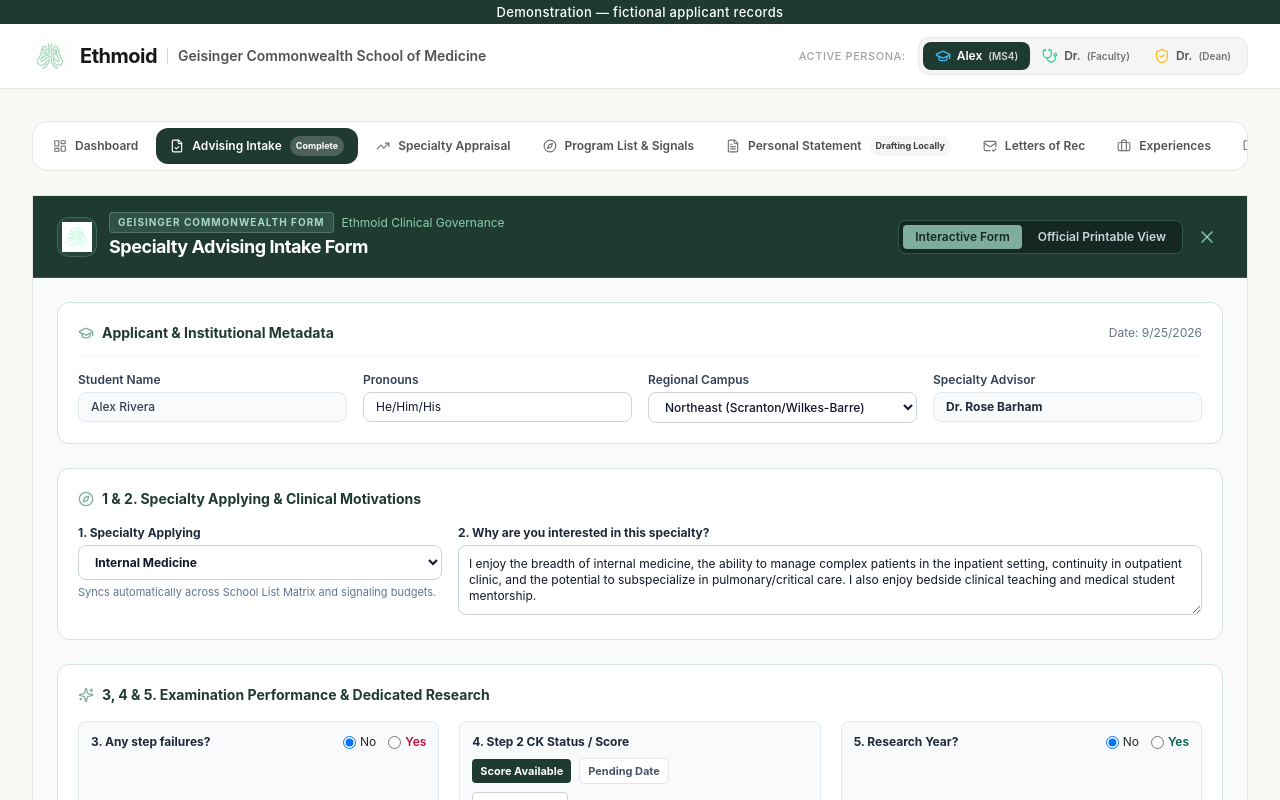
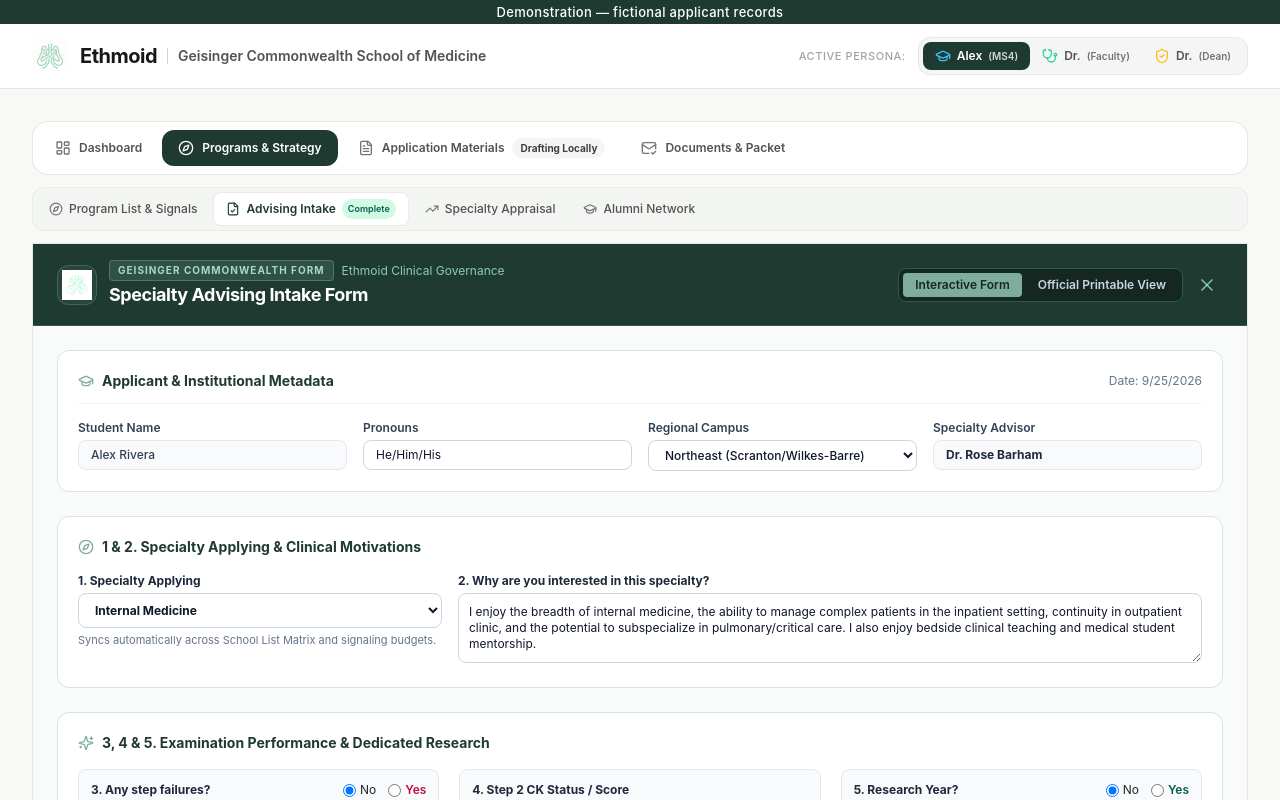
Before and after one commit to hacharya65/eras_program_list_builder, a Next.js app: page / in a window 1280 px wide. Both pictures are taken after a click on the button "Open full Geisinger Specialty Advising Intake Form". Shown: the top 800 px of the page. Built offline with nearby package versions, Linux system fonts and the light colour scheme.

Commit message:
feat: condense applicant navigation into 4 main tabs with nested sub-sections

```diff
--- a/src/components/StudentPortal.tsx
+++ b/src/components/StudentPortal.tsx
@@ -187,8 +187,62 @@
 
   const psStage = stageLabels[personalStatement.stage];
 
-  const applicantNavTabs = [
-    { id: 'overview', label: 'Dashboard', icon: LayoutDashboard },
+  type MainTabKey = 'dashboard' | 'programs' | 'application' | 'documents';
+
+  const getMainTabForView = (view: typeof activeView): MainTabKey => {
+    switch (view) {
+      case 'overview':
+        return 'dashboard';
+      case 'school_list':
+      case 'intake':
+      case 'competitiveness':
+      case 'alumni_directory':
+        return 'programs';
+      case 'personal_statement':
+      case 'personal_statement_feedback':
+      case 'experiences':
+      case 'scholarly_works':
+        return 'application';
+      case 'letters':
+      case 'transfer_kit':
+        return 'documents';
+      default:
+        return 'dashboard';
+    }
+  };
+
+  const activeMainTab = getMainTabForView(activeView);
+
+  interface SubSectionItem {
+    id: typeof activeView;
+    label: string;
+    icon: React.ComponentType<{ className?: string }>;
+    badge?: string;
+  }
+
+  interface MainNavigationTab {
+    id: MainTabKey;
+    label: string;
+    icon: React.ComponentType<{ className?: string }>;
+    defaultView: typeof activeView;
+    badge?: string;
+    subSections?: SubSectionItem[];
+  }
+
+  const mainNavigationTabs: MainNavigationTab[] = [
+    {
+      id: 'dashboard',
+      label: 'Dashboard',
+      icon: LayoutDashboard,
+      defaultView: 'overview',
+    },
+    {
+      id: 'programs',
+      label: 'Programs & Strategy',
+      icon: Compass,
+      defaultView: 'school_list',
+      subSections: [
+        { id: 'school_list', label: 'Program List & Signals', icon: Compass },
         {
           id: 'intake',
           label: 'Advising Intake',
@@ -196,14 +250,39 @@
           badge: advisingIntake.isCompleted ? 'Complete' : 'In Progress',
         },
         { id: 'competitiveness', label: 'Specialty Appraisal', icon: TrendingUp },
-    { id: 'school_list', label: 'Program List & Signals', icon: Compass },
-    { id: 'personal_statement', label: 'Personal Statement', icon: FileText, badge: psStage.label },
-    { id: 'letters', label: 'Letters of Rec', icon: MailCheck },
-    { id: 'experiences', label: 'Experiences', icon: Briefcase },
+        { id: 'alumni_directory', label: 'Alumni Network', icon: GraduationCap },
+      ],
+    },
+    {
+      id: 'application',
+      label: 'Application Materials',
+      icon: FileText,
+      defaultView: 'personal_statement',
+      badge: psStage.label,
+      subSections: [
+        {
+          id: 'personal_statement',
+          label: 'Personal Statement',
+          icon: FileText,
+          badge: psStage.label,
+        },
+        { id: 'experiences', label: '10 Selected Experiences', icon: Briefcase },
         { id: 'scholarly_works', label: 'Scholarly Works', icon: BookOpen },
+      ],
+    },
+    {
+      id: 'documents',
+      label: 'Documents & Packet',
+      icon: MailCheck,
+      defaultView: 'letters',
+      subSections: [
+        { id: 'letters', label: 'Letters of Recommendation', icon: MailCheck },
         { id: 'transfer_kit', label: 'Packet & Exports', icon: Download },
-    { id: 'alumni_directory', label: 'Alumni Network', icon: GraduationCap },
+      ],
+    },
   ];
+
+  const currentMainTabConfig = mainNavigationTabs.find((t) => t.id === activeMainTab);
 
   const renderViewContent = () => {
     if (activeView === 'intake') {
@@ -837,44 +916,35 @@
 };
 
   return (
-    <div className="space-y-6">
-      {/* Persistent Institutional Sub-Navigation (AAMC MyERAS / Thalamus Pattern) */}
+    <div className="space-y-3">
+      {/* Level 1: Primary 4-Tab Navigation (AAMC MyERAS / Thalamus Pattern) */}
       <nav
-        aria-label="Applicant Sections"
+        aria-label="Applicant Main Navigation"
         className="bg-white rounded-2xl border border-neutral-200/90 shadow-2xs p-1.5 flex items-center gap-1 overflow-x-auto scrollbar-none"
       >
-        {applicantNavTabs.map((tab) => {
-          const isActive =
-            activeView === tab.id ||
-            (tab.id === 'personal_statement' &&
-              (activeView === 'personal_statement' || activeView === 'personal_statement_feedback'));
+        {mainNavigationTabs.map((tab) => {
+          const isTabActive = activeMainTab === tab.id;
           return (
             <button
               key={tab.id}
               onClick={() => {
-                if (tab.id === 'personal_statement') {
-                  setActiveView('personal_statement');
-                } else {
-                  setActiveView(tab.id as any);
+                if (activeMainTab !== tab.id) {
+                  setActiveView(tab.defaultView);
                 }
               }}
-              className={`flex items-center gap-2 px-3.5 py-2 rounded-xl text-xs font-semibold whitespace-nowrap transition-all ${
-                isActive
+              className={`flex items-center gap-2 px-4 py-2.5 rounded-xl text-xs font-semibold whitespace-nowrap transition-all ${
+                isTabActive
                   ? 'bg-[#1F3A30] text-white shadow-xs font-bold'
                   : 'text-neutral-600 hover:text-neutral-900 hover:bg-neutral-100/80'
               }`}
             >
-              <tab.icon className={`w-3.5 h-3.5 ${isActive ? 'text-white' : 'text-neutral-500'}`} />
+              <tab.icon className={`w-4 h-4 ${isTabActive ? 'text-white' : 'text-neutral-500'}`} />
               <span>{tab.label}</span>
               {tab.badge && (
                 <span
-                  className={`text-[9px] px-1.5 py-0.5 rounded-full font-bold ${
-                    isActive
+                  className={`text-[10px] px-2 py-0.5 rounded-full font-bold ${
+                    isTabActive
                       ? 'bg-white/20 text-white'
-                      : tab.badge === 'Complete'
-                      ? 'bg-emerald-100 text-emerald-800'
-                      : tab.badge === 'In Progress'
-                      ? 'bg-amber-100 text-amber-800'
                       : 'bg-neutral-100 text-neutral-700'
                   }`}
                 >
@@ -885,6 +955,54 @@
           );
         })}
       </nav>
+
+      {/* Level 2: Sub-Navigation Pills for Nested Sections */}
+      {currentMainTabConfig && 'subSections' in currentMainTabConfig && currentMainTabConfig.subSections && (
+        <nav
+          aria-label={`${currentMainTabConfig.label} Sub-sections`}
+          className="bg-[#F2F4F2]/80 backdrop-blur-xs rounded-xl border border-neutral-200/70 p-1 flex items-center gap-1 overflow-x-auto scrollbar-none"
+        >
+          {currentMainTabConfig.subSections.map((sub) => {
+            const isSubActive =
+              activeView === sub.id ||
+              (sub.id === 'personal_statement' &&
+                (activeView === 'personal_statement' || activeView === 'personal_statement_feedback'));
+            return (
+              <button
+                key={sub.id}
+                onClick={() => {
+                  if (sub.id === 'personal_statement') {
+                    setActiveView('personal_statement');
+                  } else {
+                    setActiveView(sub.id as any);
+                  }
+                }}
+                className={`flex items-center gap-1.5 px-3 py-1.5 rounded-lg text-xs font-medium whitespace-nowrap transition-all ${
+                  isSubActive
+                    ? 'bg-white text-[#1F3A30] shadow-xs font-semibold border border-neutral-200/80'
+                    : 'text-neutral-600 hover:text-neutral-900 hover:bg-white/60'
+                }`}
+              >
+                <sub.icon className={`w-3.5 h-3.5 ${isSubActive ? 'text-[#1F3A30]' : 'text-neutral-500'}`} />
+                <span>{sub.label}</span>
+                {sub.badge && (
+                  <span
+                    className={`text-[9px] px-1.5 py-0.5 rounded-full font-semibold ${
+                      isSubActive
+                        ? 'bg-emerald-100 text-emerald-800'
+                        : sub.badge === 'Complete'
+                        ? 'bg-emerald-100/70 text-emerald-800'
+                        : 'bg-neutral-200 text-neutral-700'
+                    }`}
+                  >
+                    {sub.badge}
+                  </span>
+                )}
+              </button>
+            );
+          })}
+        </nav>
+      )}
 
       {/* Main Subview Content */}
       {renderViewContent()}
```
Lines whose indentation alone changed are shown as unchanged.
